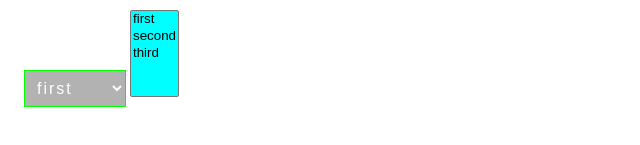
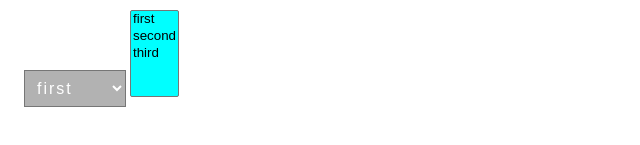
Before and after one commit to jfadgyas/ios9test, a plain HTML site: page index.html in a window 1280 px wide. Shown: the part 137-282 px from the top of the page, 0-640 px from the left. Drawn offline with Linux system fonts and the light colour scheme.

Commit message:
select test

```diff
--- a/index.html
+++ b/index.html
@@ -11,7 +11,7 @@
                .selection{
                     margin: 1em 0 0.2em 1em;
                     padding: 0.5em;
-                    border: 1px solid lime;
+                    /* border: 1px solid lime; */
                     /* border-style: solid; */
                     /* border-width: 1px; */
                     /* border-color: red; */
```
